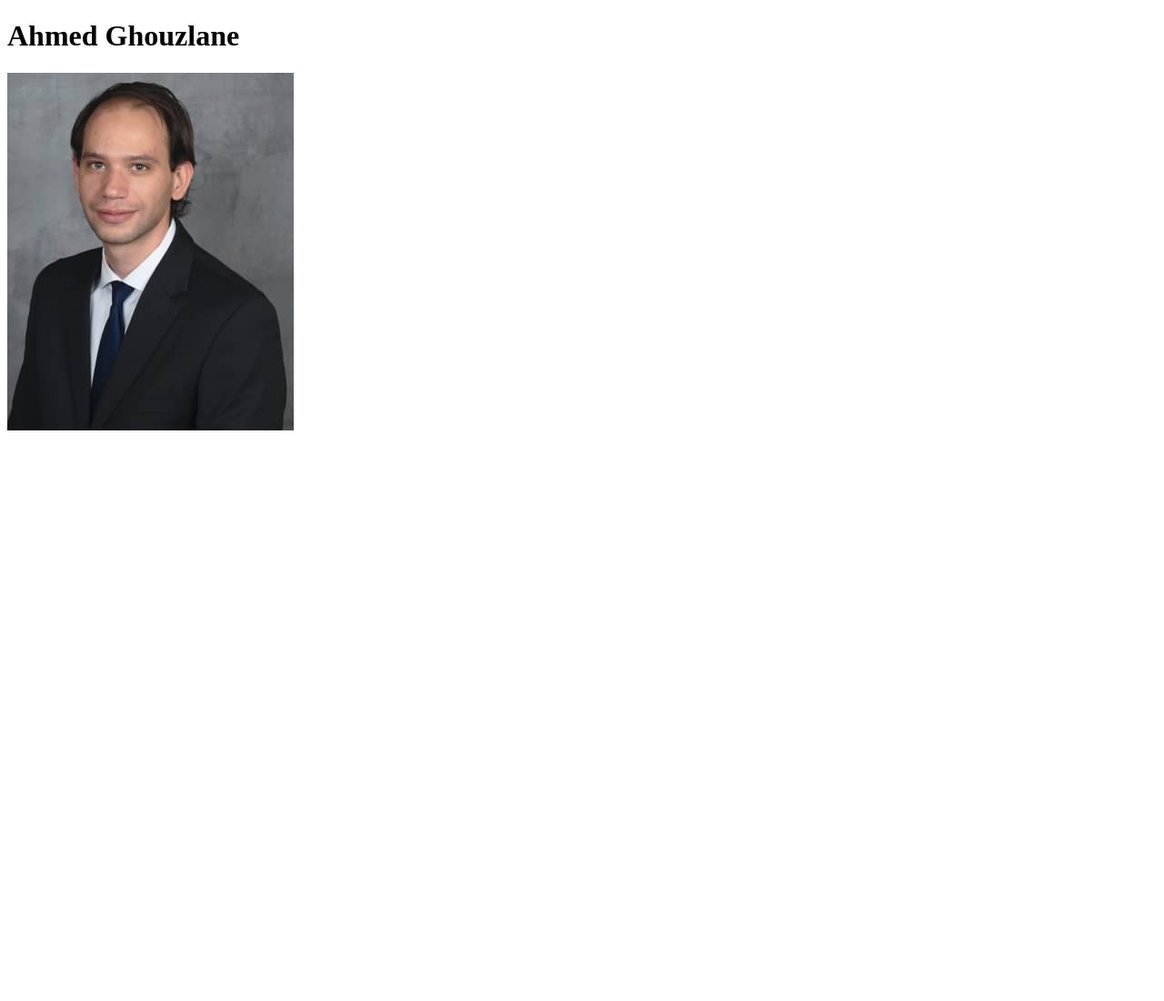
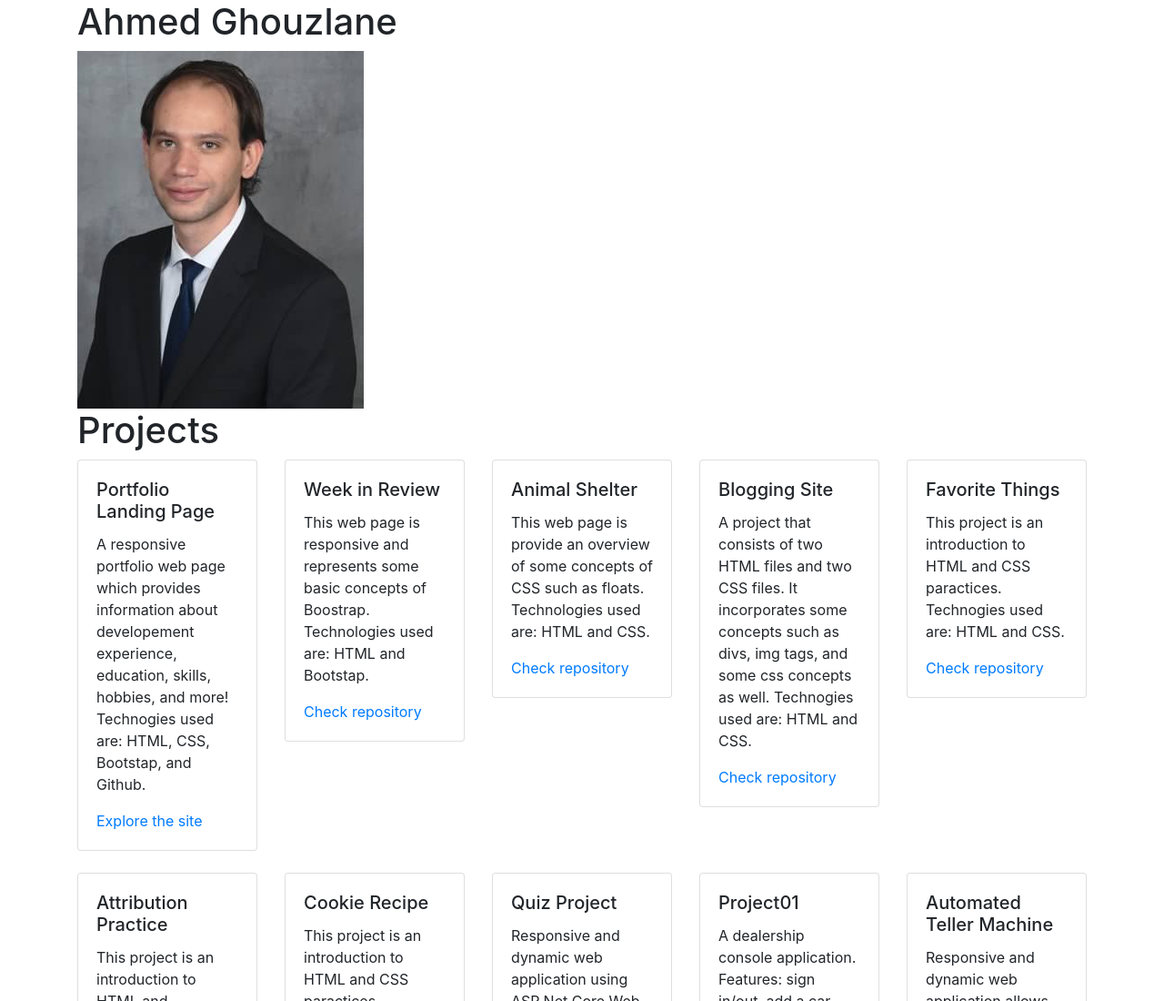
Before and after one commit to aGhouzlane/portfolio-landing-page, a plain HTML site: page index.html in a window 1280 px wide. Shown: the top 1100 px of the page at 91% size. Before the commit the page ends 800 px from the top, so only its background shows below. Drawn offline with nearby package versions, Linux system fonts and the light colour scheme.

Commit message:
Add 8 pojects cards with descriptions and links

```diff
--- a/index.html
+++ b/index.html
@@ -1,16 +1,139 @@
 <!DOCTYPE html>
 <html lang="en">
+
+<!--
+A list of projects you have created with active links to their GitHub pages sites or GitHub repositories.
+For each, include a brief description of the project and what languages it uses.
+An “About Me” section.
+Your background (education, job experience, or why did you decide to take a class on programming, etc).
+Your current interests, hobbies, and skills.
+Resources
+<h3>Projects</h3>
+<ul>
+
+  <li>Quiz Project</li>
+  <li>Automated Teller Machine</li>
+</ul>
+-->
 
 <head>
   <meta charset="UTF-8">
   <meta http-equiv="X-UA-Compatible" content="IE=edge">
   <meta name="viewport" content="width=device-width, initial-scale=1.0">
-  <title>Document</title>
+  <link rel="stylesheet" href="https://stackpath.bootstrapcdn.com/bootstrap/4.5.0/css/bootstrap.min.css"
+    integrity="sha384-9aIt2nRpC12Uk9gS9baDl411NQApFmC26EwAOH8WgZl5MYYxFfc+NcPb1dKGj7Sk" crossorigin="anonymous">
+  <title>Portfolio Lading Page</title>
 </head>
 
 <body>
-  <h1>Ahmed Ghouzlane</h1>
-  <img src="img/me.jpg" alt="Profile picture">
+  <div class="container">
+    <h1>Ahmed Ghouzlane</h1>
+    <img src="img/me.jpg" alt="Profile picture">
+    <h1>Projects</h1>
+    <div class="row row-cols-1 row-cols-sm-2 row-cols-md-3 row-cols-lg-4 row-cols-xl-5">
+      <div class="col mb-4">
+        <div class="card">
+          <div class="card-body">
+            <h5 class="card-title">Portfolio Landing Page</h5>
+            <p class="card-text">A responsive portfolio web page which provides information about developement
+              experience,
+              education, skills, hobbies, and more! Technogies used are: HTML, CSS, Bootstap, and Github.</p>
+            <a href="https://aghouzlane.github.io/portfolio-landing-page">Explore the site</a>
+          </div>
+        </div>
+      </div>
+      <div class="col mb-4">
+        <div class="card">
+          <div class="card-body">
+            <h5 class="card-title">Week in Review</h5>
+            <p class="card-text">This web page is responsive and represents some basic concepts of Boostrap.
+              Technologies used are: HTML and Bootstap.</p>
+            <a href="https://github.com/aGhouzlane/week-in-review">Check repository</a>
+          </div>
+        </div>
+      </div>
+      <div class="col mb-4">
+        <div class="card">
+          <div class="card-body">
+            <h5 class="card-title">Animal Shelter</h5>
+            <p class="card-text">This web page is provide an overview of some concepts of CSS such as floats.
+              Technologies used are: HTML and CSS.</p>
+            <a href="https://github.com/aGhouzlane/animal-shelter">Check repository</a>
+          </div>
+        </div>
+      </div>
+      <div class="col mb-4">
+        <div class="card">
+          <div class="card-body">
+            <h5 class="card-title">Blogging Site</h5>
+            <p class="card-text">A project that consists of two HTML files and two CSS files. It incorporates some
+              concepts such as divs, img tags, and some css concepts as well. Technogies used are: HTML and CSS.</p>
+            <a href="https://github.com/aGhouzlane/blogging-site">Check repository</a>
+          </div>
+        </div>
+      </div>
+      <div class="col mb-4">
+        <div class="card">
+          <div class="card-body">
+            <h5 class="card-title">Favorite Things</h5>
+            <p class="card-text">This project is an introduction to HTML and CSS paractices. Technogies used are: HTML
+              and CSS.</p>
+            <a href="https://github.com/aGhouzlane/favorite-things">Check repository</a>
+          </div>
+        </div>
+      </div>
+      <div class="col mb-4">
+        <div class="card">
+          <div class="card-body">
+            <h5 class="card-title">Attribution Practice</h5>
+            <p class="card-text">This project is an introduction to HTML and CSS/attribution. Technogy used: HTML</p>
+            <a href="https://github.com/aGhouzlane/attribution-parctice">Check repository</a>
+          </div>
+        </div>
+      </div>
+      <div class="col mb-4">
+        <div class="card">
+          <div class="card-body">
+            <h5 class="card-title">Cookie Recipe</h5>
+            <p class="card-text">This project is an introduction to HTML and CSS paractices. Technogies used: HTML</p>
+            <a href="https://github.com/aGhouzlane/cookie-recipe">Check repository</a>
+          </div>
+        </div>
+      </div>
+      <div class="col mb-4">
+        <div class="card">
+          <div class="card-body">
+            <h5 class="card-title">Quiz Project</h5>
+            <p class="card-text">Responsive and dynamic web application using ASP.Net Core Web API as
+              sever side and Angular Framework as client side with Angular Material Design.</p>
+            <a href="https://github.com/aGhouzlane/Quiz_Frontend">Check repository</a>
+          </div>
+        </div>
+      </div>
+      <div class="col mb-4">
+        <div class="card">
+          <div class="card-body">
+            <h5 class="card-title">Project01</h5>
+            <p class="card-text">A dealership console application. Features: sign in/out, add a car, make an offer,
+              accept an offer, and more! Technogies used: Java, AWS, Postregsql</p>
+            <a href="https://github.com/aGhouzlane/Project01">Check repository</a>
+          </div>
+        </div>
+      </div>
+      <div class="col mb-4">
+        <div class="card">
+          <div class="card-body">
+            <h5 class="card-title">Automated Teller Machine</h5>
+            <p class="card-text">Responsive and dynamic web application allows users access several features such as
+              signing in/out, creating a new account, withrawing, transfering, balance inquiry, nand more! Technogies
+              used are: Asp.net MVC, Entity Framework, HTML, CSS, Bootstap, javaScript, and MS Sql Server.</p>
+            <a href="https://github.com/aGhouzlane/AutomatedTellerMachine">Check repository</a>
+          </div>
+        </div>
+      </div>
+    </div>
+  </div>
+  <!-- /.container -->
 </body>
 
 </html>
```
